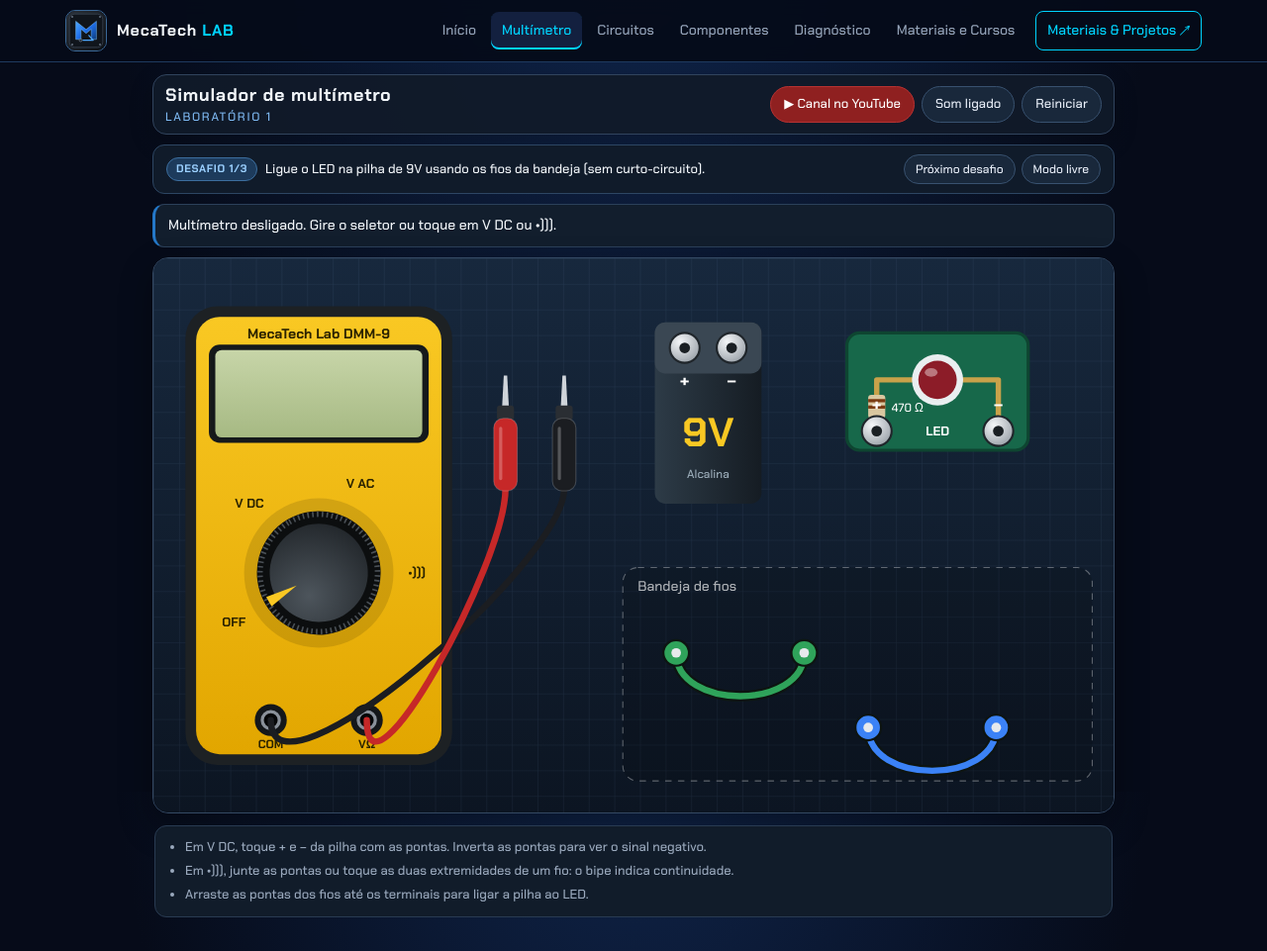
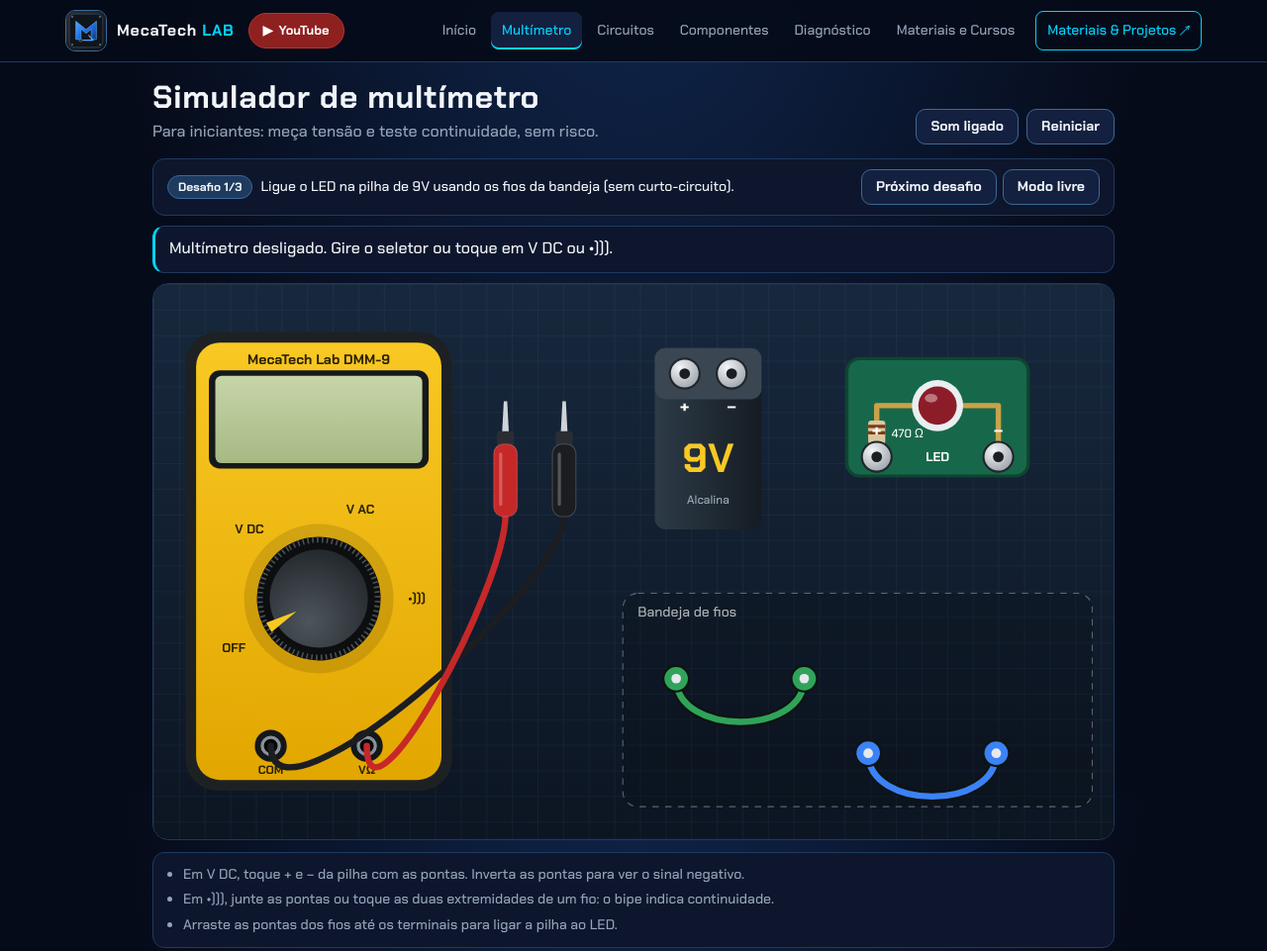
Before and after one commit to MecaTechExploraLAB/mecatech-lab, a plain HTML site: page laboratorios/multimetro.html in a window 1280 px wide. Shown: the top 961 px of the page at 99% size. Drawn offline with Linux system fonts and the light colour scheme.

Commit message:
Add files via upload

```diff
--- a/css/identidade.css
+++ b/css/identidade.css
@@ -27,12 +27,17 @@ h1,h2,h3{line-height:1.2;margin:0 0 .5em;letter-spacing:.02em}
 .mt-burger[aria-expanded="true"] span{background:transparent}
 .mt-burger[aria-expanded="true"] span::before{top:0;transform:rotate(45deg)}
 .mt-burger[aria-expanded="true"] span::after{top:0;transform:rotate(-45deg)}
-@media(max-width:1020px){.mt-burger{display:inline-flex}
+@media(max-width:1140px){.mt-burger{display:inline-flex}
 .mt-nav{display:none;position:absolute;left:0;right:0;top:100%;flex-direction:column;align-items:stretch;gap:2px;background:var(--mt-surf);border-bottom:1px solid var(--mt-metal);padding:8px 16px 14px;max-height:calc(100svh - 70px);overflow-y:auto}
 .mt-nav.open{display:flex}.mt-nav a{padding:13px 12px;font-size:16px}.mt-nav a.mt-ext{margin:8px 0 0;text-align:center}}
+.mt-left{display:flex;align-items:center;gap:14px;min-width:0}
+.mt-yt{display:inline-flex;align-items:center;justify-content:center;gap:6px;min-height:36px;padding:6px 14px;border:1px solid #b83232;border-radius:999px;background:#8f2020;color:#fff;text-decoration:none;font-size:13px;font-weight:700;white-space:nowrap}
+.mt-yt:hover{background:#b52b2b;border-color:#e45b5b}
+@media(max-width:520px){.mt-left{gap:8px}.mt-yt{width:40px;height:40px;padding:0}.mt-yt-t{display:none}}
 /* botões */
 .btn{display:inline-flex;align-items:center;justify-content:center;gap:8px;min-height:46px;padding:10px 22px;border-radius:10px;border:1px solid var(--mt-metal2);background:var(--mt-elev);color:var(--mt-text);font:inherit;font-weight:700;text-decoration:none;cursor:pointer;transition:background .15s,border-color .15s}
 .btn:hover{border-color:var(--mt-blue);background:var(--mt-metal)}
+.btn.sm{min-height:36px;padding:6px 14px;font-size:14px}
 .btn-primary{background:var(--mt-blue);border-color:var(--mt-blue);color:#00131a}
 .btn-primary:hover{background:#4de3ff;border-color:#4de3ff}
 .btn-row{display:flex;flex-wrap:wrap;gap:12px;margin-top:22px}
--- a/js/global.js
+++ b/js/global.js
@@ -42,7 +42,10 @@
     nav.appendChild(a);
   });
   nav.appendChild(ext(el('a', { 'class': 'mt-ext', href: HOTMART }, 'Materiais &amp; Projetos ↗')));
-  bar.appendChild(brand); bar.appendChild(burger); bar.appendChild(nav);
+  var yt = ext(el('a', { 'class': 'mt-yt', href: YOUTUBE, 'aria-label': 'Canal MecaTechExplora no YouTube (abre em nova aba)' }, '<span aria-hidden="true">▶</span><span class="mt-yt-t">YouTube</span>'));
+  var left = el('div', { 'class': 'mt-left' });
+  left.appendChild(brand); left.appendChild(yt);
+  bar.appendChild(left); bar.appendChild(burger); bar.appendChild(nav);
   header.appendChild(bar);
   document.body.insertBefore(header, document.body.firstChild);
 
@@ -55,7 +58,7 @@
   nav.addEventListener('click', function (e) { if (e.target.closest('a')) setMenu(false); });
   document.addEventListener('keydown', function (e) { if (e.key === 'Escape') setMenu(false); });
   document.addEventListener('click', function (e) { if (!header.contains(e.target)) setMenu(false); });
-  window.addEventListener('resize', function () { if (window.innerWidth > 1020) setMenu(false); });
+  window.addEventListener('resize', function () { if (window.innerWidth > 1140) setMenu(false); });
 
   /* rodapé */
   var footer = el('footer', { 'class': 'mt-footer' });
--- a/laboratorios/multimetro.html
+++ b/laboratorios/multimetro.html
@@ -9,43 +9,29 @@
 <link rel="stylesheet" href="../css/identidade.css">
 <style>
 :root{--bg:#0b111b;--fg:#e8eef8;--mut:#9aa9bd;--chip:#151f2e;--line:#2a3a50;--acc:#2478c8;color-scheme:dark}
-
-.sim-main{width:100%;margin:0 auto;max-width:1000px;padding:12px 14px 20px}
-.sim-bar{display:flex;align-items:center;justify-content:space-between;gap:10px;margin-bottom:10px;padding:10px 12px;border:1px solid #31445d;border-radius:14px;background:#101a29eF;box-shadow:0 8px 24px #0003}
-.sim-bar h1{font-size:18px;margin:0;line-height:1.2;letter-spacing:.04em}.sim-bar h1 small{display:block;font-size:12px;font-weight:500;color:#7eb9f2;letter-spacing:.14em;text-transform:uppercase;margin-top:3px}
-.brand{display:flex;align-items:center;gap:12px;min-width:0}
-.brand-logo{display:block;width:62px;height:62px;object-fit:cover;flex:none;border-radius:12px;border:1px solid #375375;box-shadow:0 4px 12px #0006}
-.header-actions{display:flex;align-items:center;justify-content:flex-end;gap:7px;flex-wrap:wrap}
-.youtube-link{display:inline-flex;align-items:center;justify-content:center;min-height:36px;padding:7px 13px;border:1px solid #b83232;border-radius:999px;background:#8f2020;color:#fff;text-decoration:none;font:inherit;font-size:13px;white-space:nowrap}
-.youtube-link:hover{background:#b52b2b;border-color:#e45b5b}
-.youtube-link:focus-visible{outline:2px solid var(--acc);outline-offset:2px}
-.sim-main button{font:inherit;font-size:13px;color:var(--fg);background:#19283b;border:1px solid #38516f;border-radius:999px;padding:7px 13px;cursor:pointer;min-height:36px}.sim-main button:hover{background:#223954;border-color:#5594d2}
-.sim-main button:focus-visible{outline:2px solid var(--acc);outline-offset:2px}
-#status{background:#121e2d;border:1px solid #2b405a;border-left:3px solid var(--acc);border-radius:12px;padding:10px 13px;min-height:3em;margin:0 0 10px;font-size:14px}
-#stage{display:block;width:100%;height:auto;max-height:calc(100svh - 150px);border:1px solid #344963;border-radius:16px;box-shadow:0 14px 34px #0005;touch-action:none;user-select:none;-webkit-user-select:none}
-.tips{margin:12px 2px 0;padding:11px 14px 11px 30px;color:var(--mut);font-size:13px;background:#111c2a;border:1px solid #293b52;border-radius:12px}.tips li+li{margin-top:4px}
-@media(max-width:520px){.sim-main{padding:8px 8px 16px}.sim-bar{align-items:flex-start;padding:9px;flex-wrap:wrap}.brand{gap:8px}.brand-logo{width:48px;height:48px}.sim-bar h1{font-size:15px}.header-actions{justify-content:flex-start}button,.youtube-link{font-size:12px;padding:6px 9px}#stage{max-height:none}}
+.sim-main{width:100%;max-width:1000px;margin:0 auto;padding:16px 14px 24px}
+.sim-head{display:flex;flex-wrap:wrap;align-items:flex-end;justify-content:space-between;gap:10px;margin-bottom:14px}
+.sim-main h1{font-size:clamp(22px,4vw,32px);margin:0 0 4px}
+.sub{color:var(--mt-mut);margin:0}
+.head-act{display:flex;gap:8px}
+.challenge-bar{display:flex;flex-wrap:wrap;align-items:center;justify-content:space-between;gap:10px;background:var(--mt-surf);border:1px solid var(--mt-metal);border-radius:12px;padding:10px 14px;margin-bottom:10px;font-size:14px}
+.challenge-info{display:flex;flex-wrap:wrap;align-items:center;gap:8px;flex:1;min-width:220px}
+.challenge-actions{display:flex;flex-wrap:wrap;gap:6px}
+.challenge-badge{display:inline-flex;align-self:flex-start;padding:2px 10px;border-radius:999px;font-size:12px;font-weight:700;background:var(--mt-metal);border:1px solid var(--mt-metal2);color:var(--mt-text)}
+.challenge-badge.done{background:#0b3d2a;border-color:#2ea372;color:#7ef2be}
+#status{background:var(--mt-surf);border:1px solid var(--mt-metal);border-left:3px solid var(--mt-blue);border-radius:12px;padding:10px 14px;margin:0 0 10px;min-height:3em}
+#stage{display:block;width:100%;height:auto;max-height:calc(100svh - 150px);border:1px solid var(--mt-metal);border-radius:16px;touch-action:none;user-select:none;-webkit-user-select:none}
+.tips{margin:12px 0 0;padding:11px 14px 11px 30px;color:var(--mt-mut);font-size:14px;background:var(--mt-surf);border:1px solid var(--mt-metal);border-radius:12px}.tips li+li{margin-top:4px}
+@media(max-width:520px){.sim-main{padding:10px 10px 18px}#stage{max-height:none}}
 @media (prefers-reduced-motion:reduce){*{transition:none!important}}
-
-.challenge-bar{display:flex;align-items:center;justify-content:space-between;gap:10px;flex-wrap:wrap;background:#101b2a;border:1px solid #2d4663;border-radius:12px;padding:9px 13px;margin:0 0 10px;font-size:13px}
-.challenge-info{display:flex;align-items:center;gap:8px;flex-wrap:wrap;flex:1;min-width:220px}
-.challenge-badge{display:inline-flex;align-items:center;padding:2px 9px;border-radius:999px;background:#1d3b5c;border:1px solid #3c6e9e;color:#9bd0ff;font-size:11px;font-weight:700;letter-spacing:.06em;text-transform:uppercase}
-.challenge-badge.done{background:#154734;border-color:#2ea372;color:#7ef2be}
-.challenge-actions{display:flex;align-items:center;gap:6px;flex-wrap:wrap}
-.challenge-actions button{min-height:30px;padding:4px 11px;font-size:12px}
-
 </style>
 <script src="../js/global.js" defer></script>
 </head>
 <body data-page="multimetro">
 <main class="sim-main">
-<div class="sim-bar">
-  <h1>Simulador de multímetro<small>Laboratório 1</small></h1>
-  <div class="header-actions">
-    <a class="youtube-link" href="https://youtube.com/@mecatechexplora?si=Xlm0DWXoSkHV9nT5" target="_blank" rel="noopener noreferrer">▶ Canal no YouTube</a>
-    <button id="snd" type="button">Som ligado</button>
-    <button id="rst" type="button">Reiniciar</button>
-  </div>
+<div class="sim-head">
+  <div><h1>Simulador de multímetro</h1><p class="sub">Para iniciantes: meça tensão e teste continuidade, sem risco.</p></div>
+  <div class="head-act"><button class="btn sm" id="snd" type="button">Som ligado</button><button class="btn sm" id="rst" type="button">Reiniciar</button></div>
 </div>
 <div class="challenge-bar" id="challengeBar">
   <div class="challenge-info">
@@ -53,8 +39,8 @@
     <span id="chlText">Carregando desafio...</span>
   </div>
   <div class="challenge-actions">
-    <button id="chlNext" type="button">Próximo desafio</button>
-    <button id="chlToggle" type="button">Modo livre</button>
+    <button class="btn sm" id="chlNext" type="button">Próximo desafio</button>
+    <button class="btn sm" id="chlToggle" type="button">Modo livre</button>
   </div>
 </div>
 <p id="status" role="status" aria-live="polite"></p>
```
